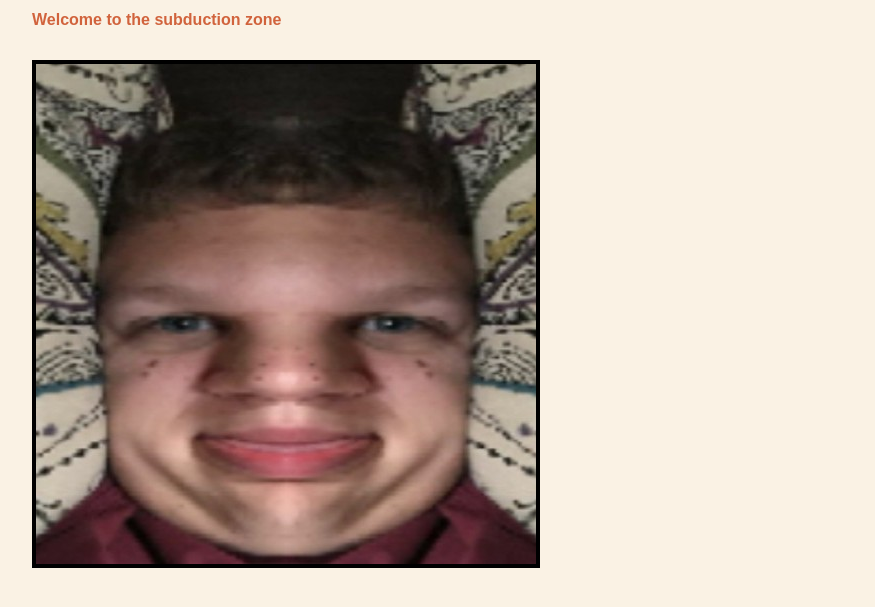
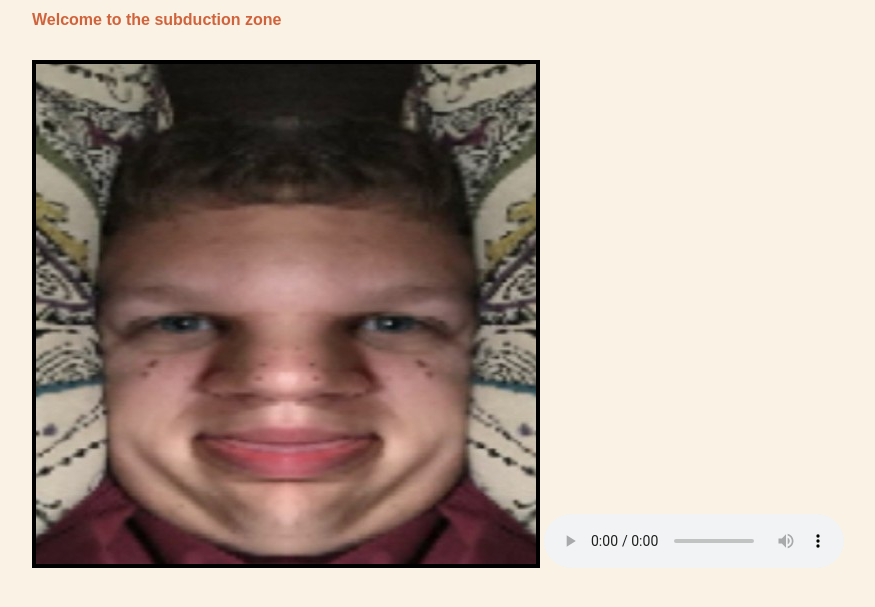
Before and after one commit to kevjoe42/kevjoe42.github.io, a plain HTML site: page index.html in a window 1280 px wide. Shown: the part 135-742 px from the top of the page, without its empty margins (160-1035 px from the left). Drawn offline with Linux system fonts and the light colour scheme.

Commit message:
Update index.html

```diff
--- a/index.html
+++ b/index.html
@@ -31,5 +31,6 @@
 	<hr>
 	<h2>Welcome to the subduction zone</h2><br>
 	<img src="images/20180714_235554-500x500.jpg" border="4">
+	<audio controls autoplay loop><source src="music/VID_275570724_143617_912.mp3" type="audio/mpeg">Your browser does not support the audio tag.</audio>
    </body>
 </html>
```
